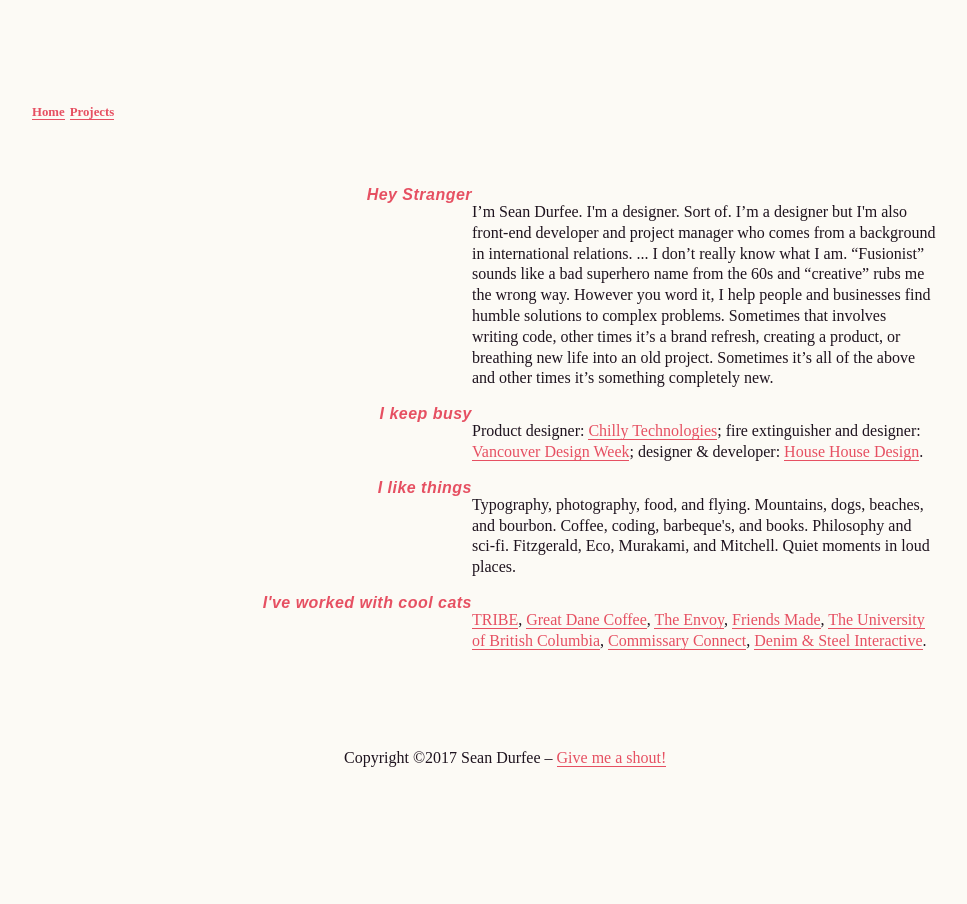
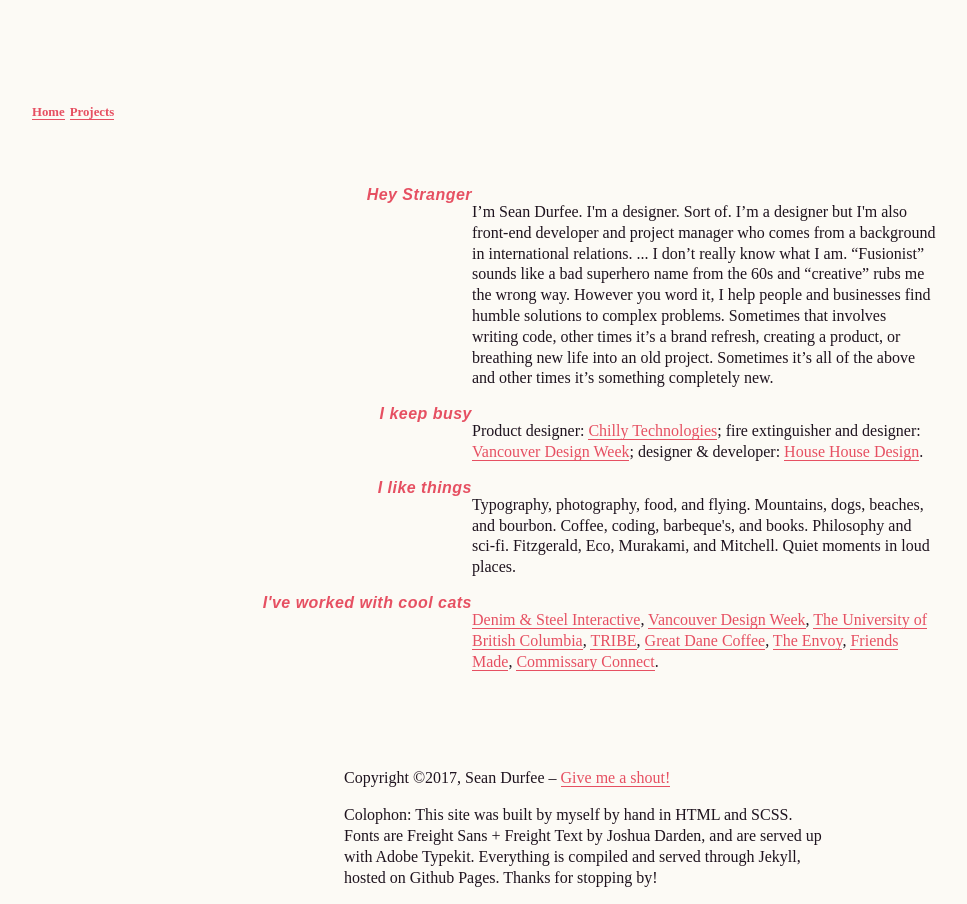
Before and after one commit to durfee/durfee.github.io, a Jekyll site: the page built from index.html, in a window 1280 px wide. Shown: the whole page, without its empty margins (56-1023 px from the left). Built offline with Jekyll 4.4.1, drawn with Linux system fonts in a browser that asks for light colours; nearby versions of some CDN libraries; comment, search, counter and statistics services are not loaded.

Commit message:
✍🏼Footer updates

```diff
--- a/_includes/footer.html
+++ b/_includes/footer.html
@@ -1,3 +1,14 @@
-<footer class="pos-b-0 measure-large mx-a mt-6">
-    <p>Copyright ©{{ site.time | date: '%Y' }} Sean Durfee – <a href="mailto:sean@house-house.design">Give me a shout!</a></p>
+<footer class="pos-b-0 measure-large mx-a mt-6 mb-1">
+    <p class="mb-1">Copyright ©{{ site.time | date: '%Y' }}, Sean Durfee – <a href="mailto:sean@house-house.design">Give me a shout!</a></p>
+    <p>Colophon: This site was built by myself by hand in HTML and SCSS. Fonts are Freight Sans + Freight Text by Joshua Darden, and are served up with Adobe Typekit. Everything is compiled and served through Jekyll, hosted on Github Pages. Thanks for stopping by!</p>
 </footer>
+<script>
+  (function(i,s,o,g,r,a,m){i['GoogleAnalyticsObject']=r;i[r]=i[r]||function(){
+  (i[r].q=i[r].q||[]).push(arguments)},i[r].l=1*new Date();a=s.createElement(o),
+  m=s.getElementsByTagName(o)[0];a.async=1;a.src=g;m.parentNode.insertBefore(a,m)
+  })(window,document,'script','https://www.google-analytics.com/analytics.js','ga');
+
+  ga('create', 'UA-74428058-1', 'auto');
+  ga('send', 'pageview');
+
+</script>
--- a/_layouts/1-home.html
+++ b/_layouts/1-home.html
@@ -33,7 +33,7 @@
       <h1 class="emphasis italic color-pink align-right u-text-size-base">I've worked with cool cats</h1>
     </div>
     <div class="measure-large mt-1">
-      <p><a rel="noopener" target="_blank" href="http://annikaep.com" title="TRIBE">TRIBE</a>, <a rel="noopener" target="_blank" href="http://greatdanecoffee.com" title="Great Dane Coffee">Great Dane Coffee</a>, <a rel="noopener" target="_blank" href="http://theenvoy.ca/" >The Envoy</a>, <a rel="noopener" target="_blank" href="http://frindsmade.ca">Friends Made</a>, <a rel="noopener" target="_blank" href="http://liu.arts.ubc.ca/">The University of British Columbia</a>, <a rel="noopener" target="_blank" href="http://commissaryconnect.com/">Commissary Connect</a>, <a href="//denimandsteel.com" title="Denim &amp; Steel Interactive" target="_blank" rel="noopener">Denim &amp; Steel Interactive</a>.</p>
+      <p><a href="//denimandsteel.com" title="Denim &amp; Steel Interactive" target="_blank" rel="noopener">Denim &amp; Steel Interactive</a>, <a href="//vancouverdesignwk.com" title="Vancouver Design Week" target="_blank" rel="noopener">Vancouver Design Week</a>, <a rel="noopener" target="_blank" href="http://liu.arts.ubc.ca/">The University of British Columbia</a>, <a rel="noopener" target="_blank" href="http://annikaep.com" title="TRIBE">TRIBE</a>, <a rel="noopener" target="_blank" href="http://greatdanecoffee.com" title="Great Dane Coffee">Great Dane Coffee</a>, <a rel="noopener" target="_blank" href="http://theenvoy.ca/" >The Envoy</a>, <a rel="noopener" target="_blank" href="http://frindsmade.ca">Friends Made</a>, <a rel="noopener" target="_blank" href="http://commissaryconnect.com/">Commissary Connect</a>.</p>
     </div>
   </div>
   {% comment %}
```
Also changed, not shown: assets/css/utilities/_text.scss (+4 -4 lines), 1 other file.
